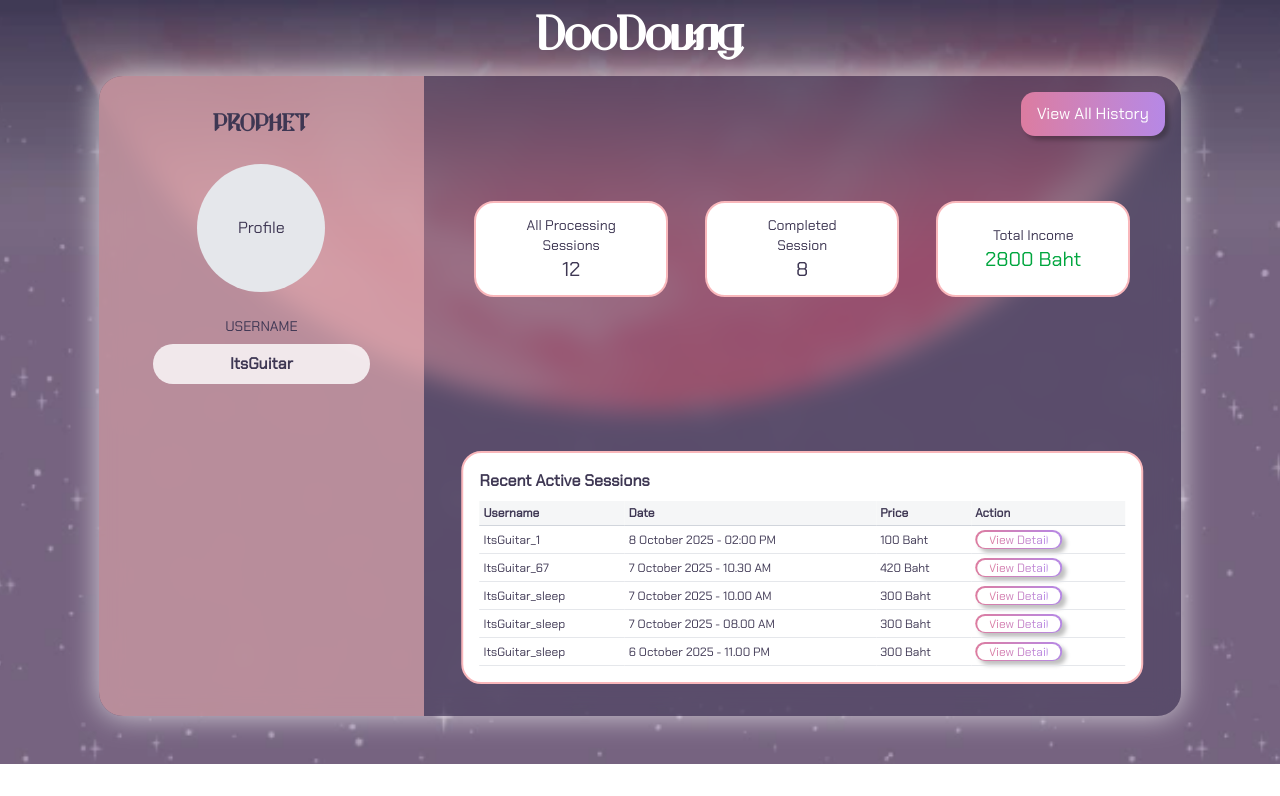
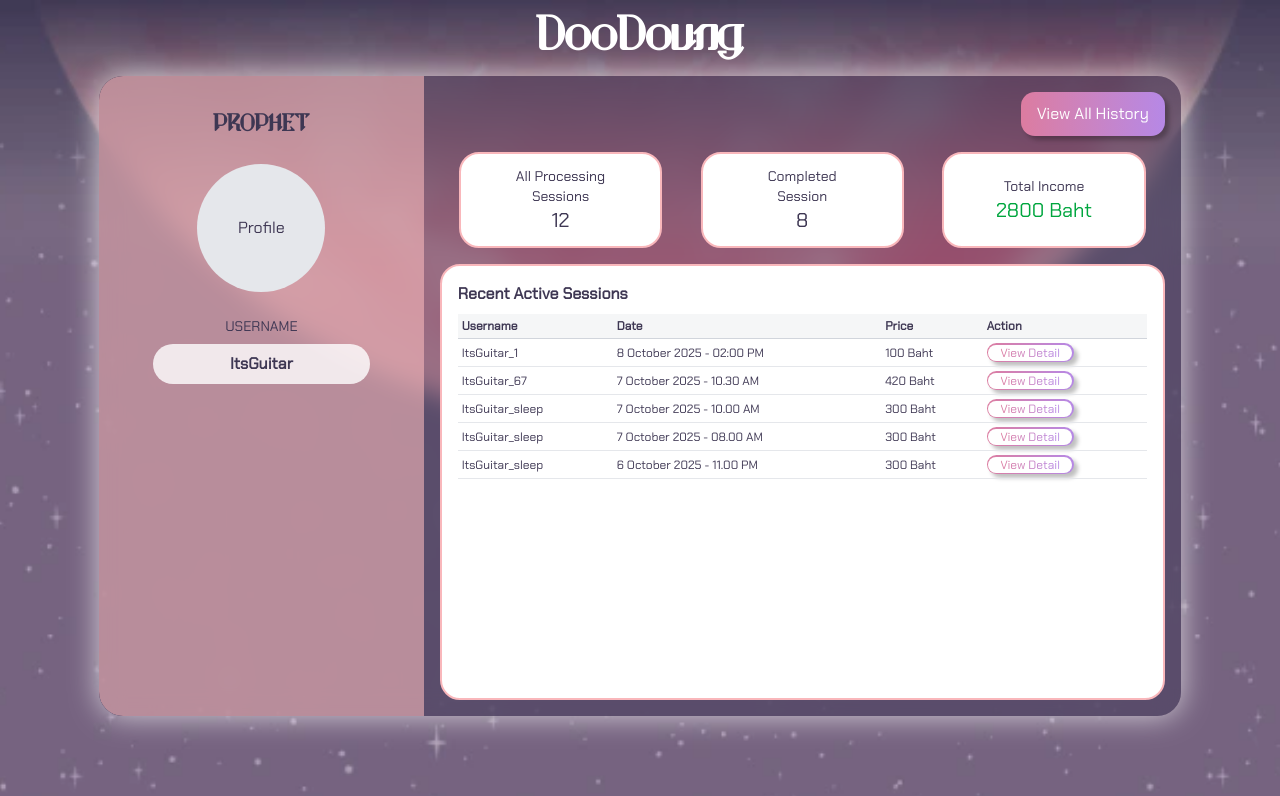
Before and after one commit to DooDoung/doo-doung-frontend, a Next.js app: page /course/prophet/my-session in a window 1280 px wide. Shown: the top 796 px of the page. Built offline with nearby package versions, Linux system fonts and the light colour scheme.

Commit message:
fix: dependency fix

```diff
--- a/src/components/globalComponents/GlassContainer.tsx
+++ b/src/components/globalComponents/GlassContainer.tsx
@@ -17,14 +17,23 @@ export function GlassContainer({ children, className }: GlassContainerProps) {
   return (
     <div
       className={cn(
+        "h-[80vh] w-[90vw]",
         "bg-[#3E3757]/50 backdrop-blur-md",
         "rounded-3xl",
         "shadow-all-around",
+        "p-10",
         "relative",
         className,
       )}
     >
-      {children}
+      <div className="absolute top-6 left-10">
+        <h1 className="font-['Orbitron'] text-4xl font-bold text-white">
+          DooDoung
+        </h1>
+      </div>
+
+      {/* Main Content */}
+      <div className="pt-16">{children}</div>
     </div>
   );
 }
--- a/src/pages/course/prophet/my-session.tsx
+++ b/src/pages/course/prophet/my-session.tsx
@@ -3,7 +3,7 @@ import { useRouter } from "next/router";
 
 import {
   DefaultLayout,
-  GlassContainer,
+  GlassContainer2,
   GlobalButton,
 } from "@/components/globalComponents";
 
@@ -119,16 +119,13 @@ const SessionHistory = ({ onBack }: { onBack: () => void }) => {
 const Dashboard = ({ onViewHistory }: { onViewHistory: () => void }) => {
   const router = useRouter();
   return (
-    <div className="relative h-full w-[70%]">
-      <GlobalButton
-        variant="primary"
-        className="absolute top-4 right-4"
-        size="default"
-        onClick={onViewHistory}
-      >
+    <div className="flex h-full w-[70%] flex-col p-4">
+      <div className="flex justify-end">
+        <GlobalButton variant="primary" size="default" onClick={onViewHistory}>
           View All History
         </GlobalButton>
-      <div className="absolute top-[27%] flex w-full -translate-y-1/2 justify-around px-8">
+      </div>
+      <div className="flex w-full justify-around py-4">
         <div className="flex h-24 w-[28%] flex-col items-center justify-center rounded-lg border-2 border-[#F9B7BB] bg-white text-[#3E3753]">
           <p className="text-sm">All Processing</p>
           <p className="text-sm">Sessions</p>
@@ -144,7 +141,7 @@ const Dashboard = ({ onViewHistory }: { onViewHistory: () => void }) => {
           <p className="text-xl text-green-600">2800 Baht</p>
         </div>
       </div>
-      <div className="absolute bottom-8 left-1/2 h-auto w-[90%] -translate-x-1/2 transform rounded-lg border-2 border-[#F9B7BB] bg-white p-4 text-[#3E3753]">
+      <div className="flex-grow overflow-y-auto rounded-lg border-2 border-[#F9B7BB] bg-white p-4 text-[#3E3753]">
         <h3 className="text-base font-bold">Recent Active Sessions</h3>
         <table className="mt-2 w-full text-left text-xs">
           <thead>
@@ -238,8 +235,9 @@ export default function MySessionPage() {
         <h1 className="font-sanctuary text-5xl font-bold text-white">
           DooDoung
         </h1>
-        <GlassContainer className="mt-4 flex h-[80vh] w-[calc(80vh*1261/746)] flex-row">
-          <div className="flex h-full w-[30%] flex-col items-center rounded-l-3xl bg-[#F9B7BB]/60 py-8">
+        <GlassContainer2 className="mt-4 flex h-[80vh] w-[calc(80vh*1261/746)] flex-row p-0">
+          <div className="flex h-full w-full flex-row pt-0">
+            <div className="flex h-full w-[30%] flex-col items-center rounded-l-3xl border-r-0 border-white/50 bg-[#F9B7BB]/60 py-8">
               <h2 className="font-sanctuary text-2xl font-bold text-[#3E3753]">
                 PROPHET
               </h2>
@@ -256,7 +254,8 @@ export default function MySessionPage() {
             ) : (
               <Dashboard onViewHistory={() => setShowHistory(true)} />
             )}
-        </GlassContainer>
+          </div>
+        </GlassContainer2>
       </div>
     </DefaultLayout>
   );
--- a/src/pages/course/prophet/my-session/[id].tsx
+++ b/src/pages/course/prophet/my-session/[id].tsx
@@ -2,7 +2,7 @@ import { useRouter } from "next/router";
 
 import {
   DefaultLayout,
-  GlassContainer,
+  GlassContainer2,
   GlobalButton,
 } from "@/components/globalComponents";
 
@@ -17,7 +17,7 @@ const SessionDetailPage = () => {
     method: "Astrology",
     sector: "Career & Finance",
     time: "8 October 2025, 03:30 PM - 04:30 PM",
-    customerName: "Sivikorn Nokham",
+    customerName: "Sivikom Nokham",
     customerUsername: "ItsGuitar_sleep",
     transactionId: "xxx-xxxx-xxx",
     amount: "199 Baht",
@@ -34,22 +34,22 @@ const SessionDetailPage = () => {
         <h1 className="font-sanctuary text-5xl font-bold text-white">
           DooDoung
         </h1>
-        <GlassContainer className="mt-4 flex h-[80vh] w-[calc(80vh*1261/746)] flex-row">
-          <div className="flex h-full w-[30%] flex-col items-center rounded-l-3xl bg-[#F9B7BB]/60 py-8">
-            <h2 className="font-sanctuary text-2xl font-bold text-[#3E3753]">
+        <GlassContainer2 className="mt-4 flex h-[80vh] w-[calc(80vh*1261/746)] flex-row p-0">
+          <div className="bg-primary-500/60 flex h-full w-[30%] flex-col items-center rounded-l-3xl border-r-0 border-white/50 py-8">
+            <h2 className="font-sanctuary text-neutral-black text-2xl font-bold">
               PROPHET
             </h2>
             <div className="my-6 flex h-32 w-32 items-center justify-center rounded-full bg-gray-200">
-              <p className="text-[#3E3753]">Profile</p>
+              <p className="text-neutral-black">Profile</p>
             </div>
-            <p className="text-sm text-[#3E3753]">USERNAME</p>
+            <p className="text-neutral-black text-sm">USERNAME</p>
             <div className="mt-2 w-2/3 rounded-full bg-white/80 px-4 py-2 text-center">
-              <p className="font-semibold text-[#3E3753]">
+              <p className="text-neutral-black font-semibold">
                 {sessionDetails.prophetName}
               </p>
             </div>
           </div>
-          <div className="relative w-[70%] p-8">
+          <div className="relative w-[70%] p-8 pt-16">
             <GlobalButton
               variant="primary"
               className="absolute top-4 right-4"
@@ -58,7 +58,7 @@ const SessionDetailPage = () => {
             >
               Back
             </GlobalButton>
-            <div className="mt-12 grid h-[calc(100%-100px)] grid-cols-2 grid-rows-2 gap-4 text-xs text-[#3E3753]">
+            <div className="text-neutral-black mt-12 grid h-[calc(100%-100px)] grid-cols-2 grid-rows-2 gap-4 text-xs">
               <div className="rounded-lg border-2 border-gray-300 bg-white p-4">
                 <h3 className="mb-2 font-bold">Session Information</h3>
                 <p>Prophet's Name: {sessionDetails.prophetName}</p>
@@ -89,11 +89,12 @@ const SessionDetailPage = () => {
               variant="primary"
               className="absolute right-4 bottom-4"
               size="default"
+              onClick={() => router.push("/course/prophet/my-session")}
             >
               Mark as Completed
             </GlobalButton>
           </div>
-        </GlassContainer>
+        </GlassContainer2>
       </div>
     </DefaultLayout>
   );
--- a/src/pages/globalcomponents.tsx
+++ b/src/pages/globalcomponents.tsx
@@ -12,12 +12,12 @@ import {
   DefaultLayout,
   GlobalButton,
   GlobalInput,
+  GlobalTextarea,
   Select,
   SelectContent,
   SelectItem,
   SelectTrigger,
   SelectValue,
-  GlobalTextarea,
 } from "@/components/globalComponents";
 import { Alert, AlertDescription, AlertTitle } from "@/components/ui/alert";
 import { Badge } from "@/components/ui/badge";
```
Also changed, not shown: 1 other file (tests, documents, lock files or other folders). Lines whose indentation alone changed are shown as unchanged.
